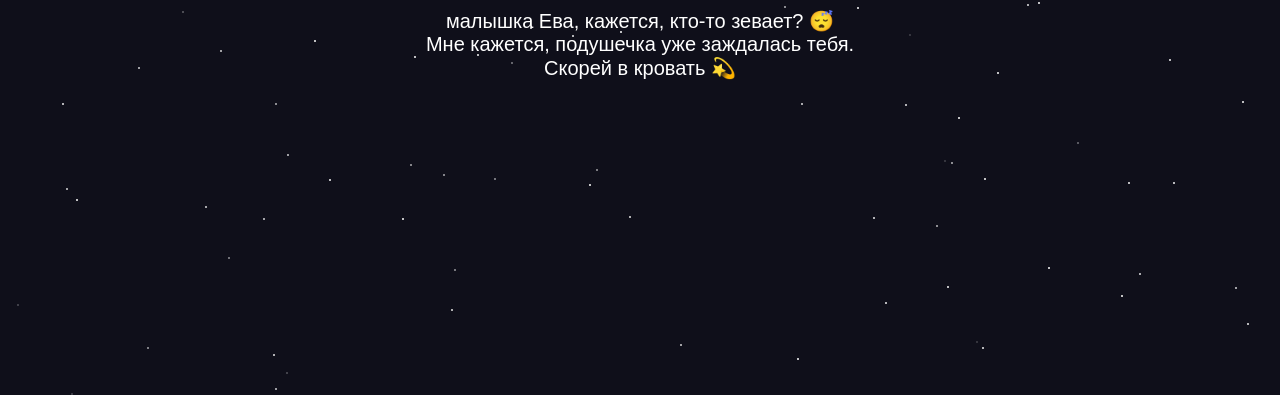
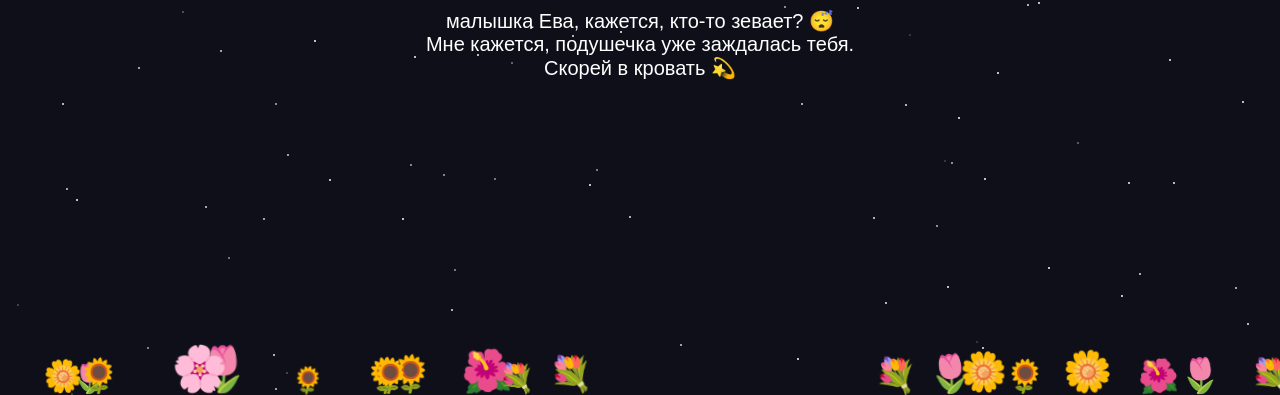
Before and after one commit to matveyymer/evaspi, a plain HTML site: page index.html in a window 1280 px wide. Shown: the part 405-800 px from the top of the page. Drawn offline with Linux system fonts and the light colour scheme.

Commit message:
Update index.html

```diff
--- a/index.html
+++ b/index.html
@@ -21,10 +21,10 @@ html, body {
     font-family: Arial, sans-serif;
 }
 
-/* Контейнер */
+/* Контент */
 .container {
     position: relative;
-    z-index: 2;
+    z-index: 3;
     height: 100%;
     display: flex;
     flex-direction: column;
@@ -68,8 +68,6 @@ p {
     position: fixed;
     width: 100%;
     height: 100%;
-    background: transparent;
-    overflow: hidden;
     z-index: 1;
 }
 
@@ -82,12 +80,31 @@ p {
     animation: twinkle 3s infinite alternate;
 }
 
+/* Цветы */
+.flowers {
+    position: fixed;
+    bottom: 0;
+    width: 100%;
+    height: 150px;
+    z-index: 2;
+    pointer-events: none;
+}
+
+.flower {
+    position: absolute;
+    bottom: 0;
+    font-size: 30px;
+    transform: scaleY(0);
+    transform-origin: bottom;
+    animation: grow 3s ease forwards, sway 4s ease-in-out infinite;
+}
+
+/* Анимации */
 @keyframes twinkle {
     from { opacity: 0.2; }
     to { opacity: 1; }
 }
 
-/* Анимации */
 @keyframes gradientMove {
     0% { background-position: 0% 50%; }
     50% { background-position: 100% 50%; }
@@ -96,6 +113,16 @@ p {
 
 @keyframes fadeIn {
     to { opacity: 1; }
+}
+
+@keyframes grow {
+    to { transform: scaleY(1); }
+}
+
+@keyframes sway {
+    0% { transform: scaleY(1) rotate(-3deg); }
+    50% { transform: scaleY(1) rotate(3deg); }
+    100% { transform: scaleY(1) rotate(-3deg); }
 }
 
 /* Адаптив */
@@ -108,6 +135,7 @@ p {
 <body>
 
 <div class="stars" id="stars"></div>
+<div class="flowers" id="flowers"></div>
 
 <div class="container">
     <h1>ева спи</h1>
@@ -119,8 +147,8 @@ p {
 </div>
 
 <script>
+// ⭐ Звёзды
 const starsContainer = document.getElementById('stars');
-
 for (let i = 0; i < 150; i++) {
     const star = document.createElement('div');
     star.classList.add('star');
@@ -129,6 +157,20 @@ for (let i = 0; i < 150; i++) {
     star.style.animationDuration = (Math.random() * 3 + 2) + 's';
     starsContainer.appendChild(star);
 }
+
+// 🌸 Цветы
+const flowersContainer = document.getElementById('flowers');
+const flowerTypes = ["🌸","🌷","🌼","🌺","💐","🌻"];
+
+for (let i = 0; i < 20; i++) {
+    const flower = document.createElement('div');
+    flower.classList.add('flower');
+    flower.innerHTML = flowerTypes[Math.floor(Math.random() * flowerTypes.length)];
+    flower.style.left = Math.random() * 100 + '%';
+    flower.style.animationDelay = (Math.random() * 3) + 's';
+    flower.style.fontSize = (Math.random() * 20 + 25) + 'px';
+    flowersContainer.appendChild(flower);
+}
 </script>
 
 </body>
```
